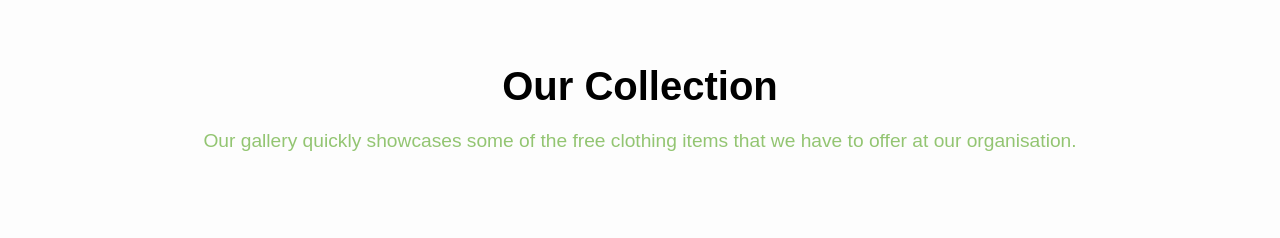
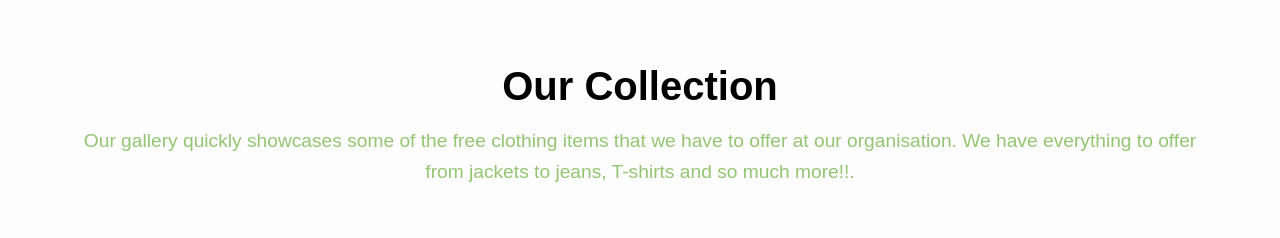
Before and after one commit to pembletonphiri/NPO_Website, a plain HTML site: page index.html in a window 1280 px wide. Shown: the part 2780-3018 px from the top of the page. Drawn offline with Linux system fonts and the light colour scheme.

Commit message:
Added text to my gallery webpage

```diff
--- a/index.html
+++ b/index.html
@@ -185,7 +185,8 @@
             <h1 class="text-center">Our Collection</h1>
             <p class="text-center gallery-description">
               Our gallery quickly showcases some of the free clothing items that
-              we have to offer at our organisation.
+              we have to offer at our organisation. We have everything to offer
+              from jackets to jeans, T-shirts and so much more!!.
             </p>
           </div>
         </div>
```
